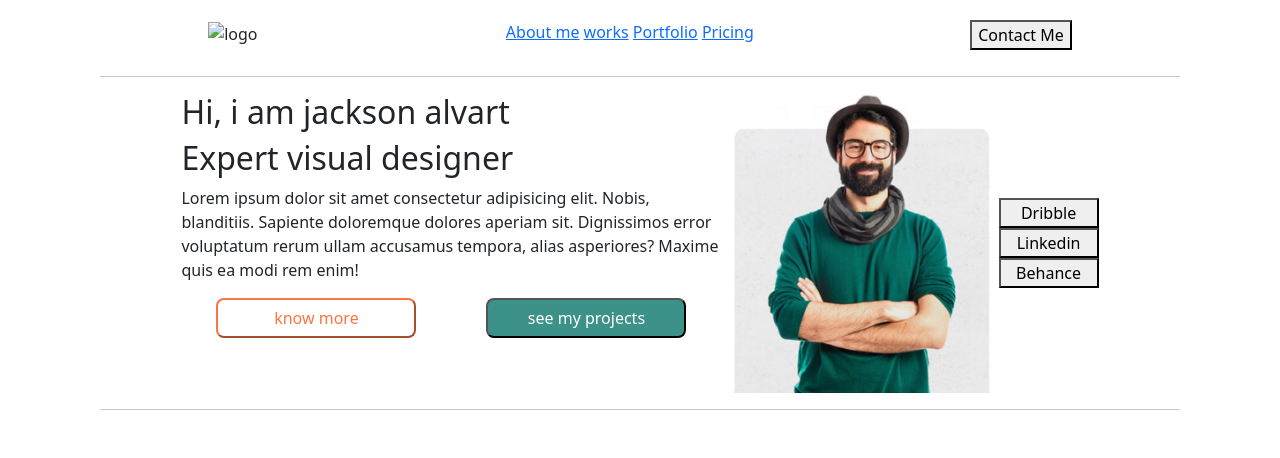
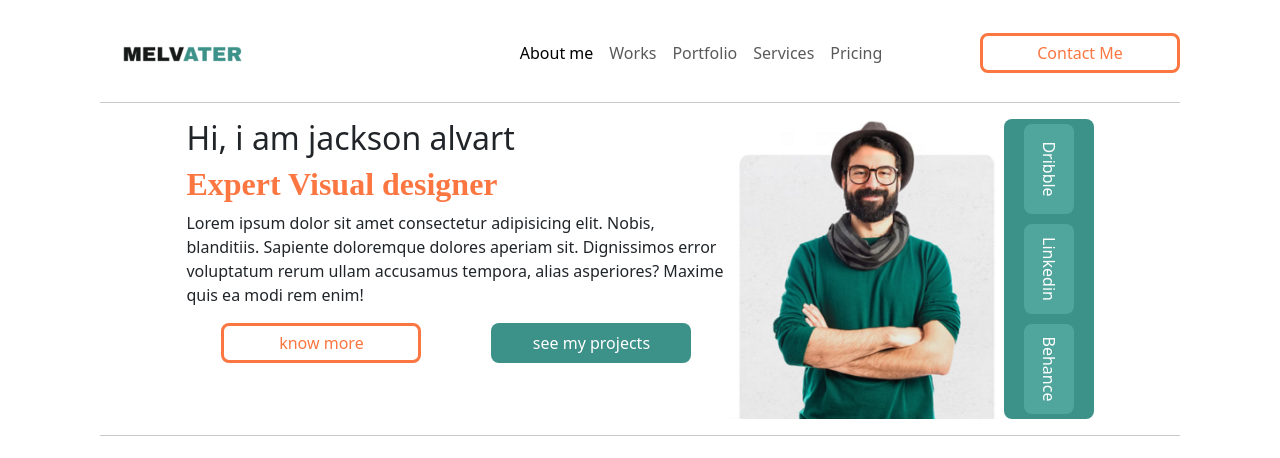
Before and after one commit to maxikeko/tp_fullstack, a plain HTML site: page index.html in a window 1280 px wide. Drawn offline with nearby package versions, Linux system fonts and the light colour scheme.

Commit message:
agrego css en botones y titulos

```diff
--- a/css/style.css
+++ b/css/style.css
@@ -8,16 +8,28 @@ body{
 .foto_perfil{
     height: 300px;
 }
+
+.naranja{
+    color: #FB7641;
+    font-family: serif;
+    font-weight: bold;
+}
 .botones_verticales{
     display: flex;
     flex-direction: column;
-    justify-content: center;
-
+    justify-content: space-around;
+    background-color: #3C9189;
+    border-radius: 8px;
 
 }
-.botones{
-    width: 100px;
-
+.botones_v{
+    width: 90px;
+    height: 50px;
+    background-color: #50A59D;
+    border-radius: 8px;
+    border: 0;
+    transform: rotate(90deg) ;
+    color: white    ;
 }
 
 .botones_s1{
@@ -28,6 +40,7 @@ body{
 .boton_verde{
     color: white;
     background-color: #3C9189;
+    border: 0;
     border-radius: 8px;
     width: 200px;
     height: 40px;
@@ -36,8 +49,14 @@ body{
 .boton_naranja{
     color: #FB7641;
     background-color: white;
+    border: solid;
+    border-width: medium;
     border-color:  #FB7641;
     border-radius: 8px;
     width: 200px;
     height: 40px;
 }
+.nav_menu{
+    display: flex;
+    justify-content: space-between;
+}
--- a/index.html
+++ b/index.html
@@ -8,35 +8,37 @@
     <title>TP</title>
 </head>
 <body>
-    <nav>
-        <div class="d-flex justify-content-around">
+
+
+    <nav class="navbar navbar-expand-lg  d-flex justify-content-between">
         <div>
-                <img src="" alt="logo">
-
-            </div>
-            <div>
-                <ul>
-                    <a href="">About me</a>
-                    <a href="">works</a>
-                    <a href="">Portfolio</a>
-                    <a href="">Pricing</a>
-                </ul>
-            </div>
-            <div>
-                <button>Contact Me</button>
-            </div>
+            <img class="w-50" src="/imgs/logo.png" alt="logo">
 
         </div>
 
 
+
+          <div class="navbar-nav">
+            <a class="nav-item nav-link active" href="#">About me </span></a>
+            <a class="nav-item nav-link" href="#">Works</a>
+            <a class="nav-item nav-link" href="#">Portfolio</a>
+            <a class="nav-item nav-link" href="#">Services</a>
+            <a class="nav-item nav-link" href="#">Pricing</a>
+          </div>
+
+        <button class="boton_naranja">Contact Me</button>
       </nav>
+
+
+
     <hr>
     <main>
-        <section>
-            <di class="d-flex justify-content-center">
+        <section >
+
+                <div class="d-flex justify-content-center ">
                     <div class="w-50">
                         <h2>Hi, i am jackson alvart</h2>
-                    <h2>Expert visual designer</h2>
+                        <h2 class="naranja">Expert Visual designer</h2>
                         <p>Lorem ipsum dolor sit amet consectetur adipisicing elit. Nobis, blanditiis. Sapiente doloremque dolores aperiam sit. Dignissimos error voluptatum rerum ullam accusamus tempora, alias asperiores? Maxime quis ea modi rem enim!</p>
                         <div class="botones_s1">
                             <button class="boton_naranja">know more</button>
@@ -47,13 +49,19 @@
 
                     <div><img class="foto_perfil" src="/imgs/foto_perfil.png" alt="fotoPerfil"></div>
                     <div class="botones_verticales">
-                    <button class="botones">Dribble</button>
-                    <button class="botones">Linkedin</button>
-                    <button class="botones">Behance</button>
+                        <button class="botones_v">Dribble</button>
+                        <button class="botones_v">Linkedin</button>
+                        <button class="botones_v">Behance</button>
                     </div>
+
                 </div>
+                <hr>
+
+
+
         </section>
-<hr>
+
+
 
         <section>
 
```
Also changed, not shown: imgs/logo.png (added). Lines whose indentation alone changed are shown as unchanged.
